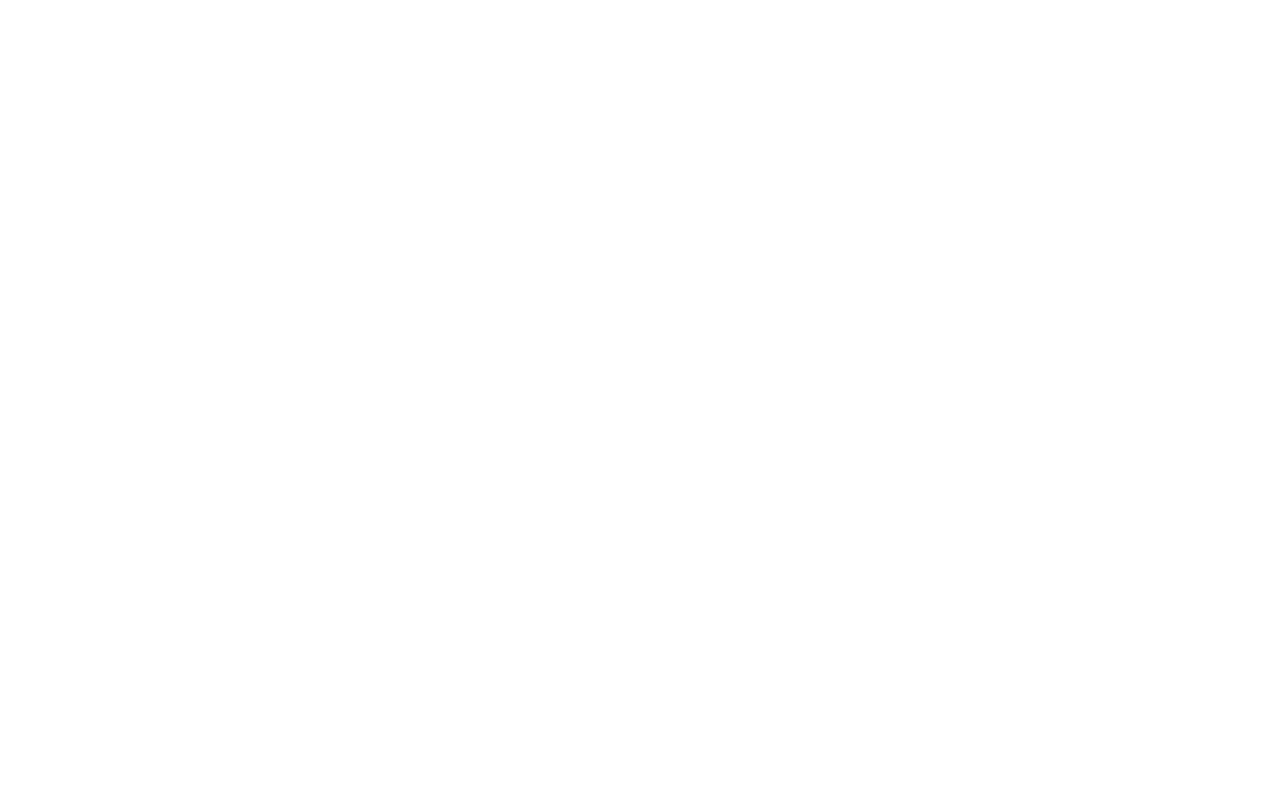
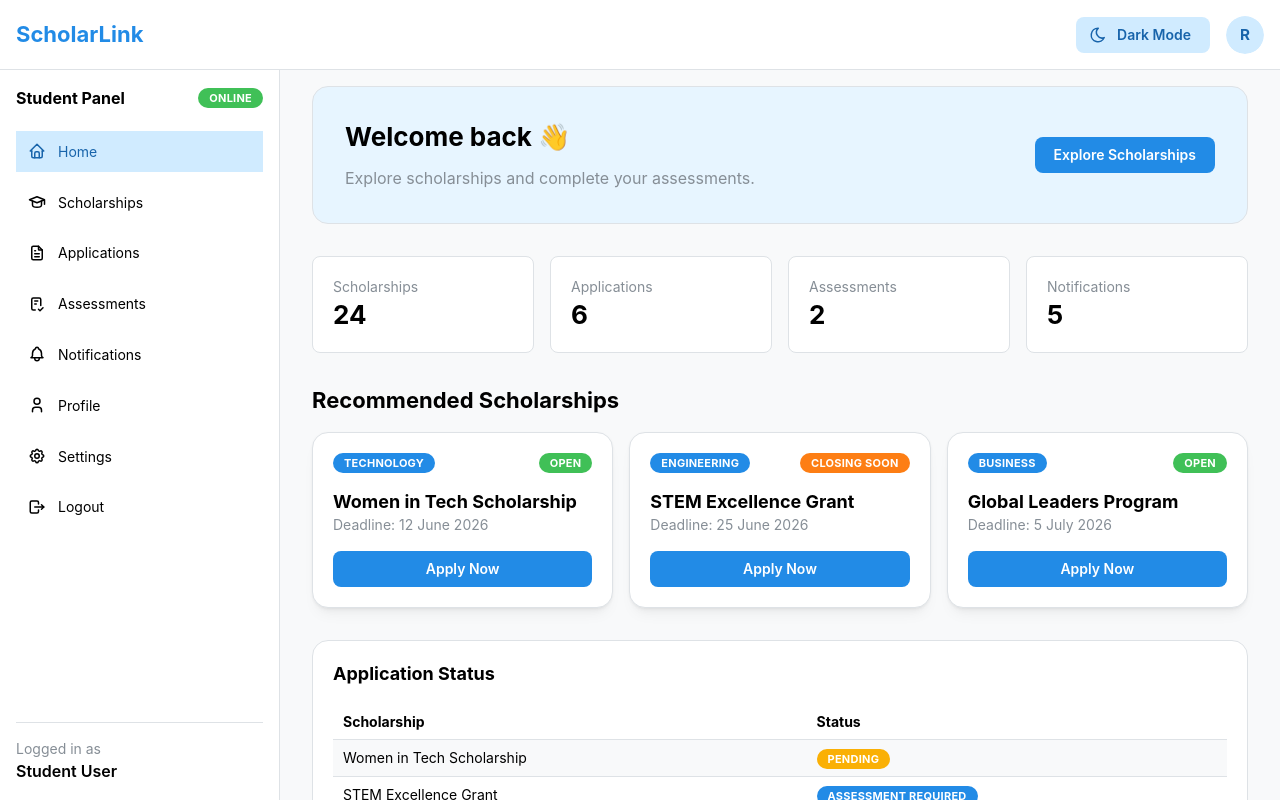
Before and after one commit to SamsonKwizela/Scholar_Link, a React (Vite) app: page /user-dashboard in a window 1280 px wide. Before the commit this address had no page. Shown: the top 800 px of the page. Built offline with nearby package versions, Linux system fonts and the light colour scheme.

Commit message:
added the userdashboard

```diff
--- a/src/App.jsx
+++ b/src/App.jsx
@@ -9,6 +9,7 @@
 import ScholarshipDetails from "./pages/ScholarshipDetails";
 import ApplicationSuccess from "./pages/ApplicationSuccess";
 import ScholarshipAssessment from "./pages/ScholarshipAssessment";
+import Home from "./pages/Home";
 
 function App() {
   return (
@@ -62,6 +63,11 @@
           element={<ApplicationSuccess />}
         />
 
+        <Route
+          path="/user-dashboard"
+          element={<Home/>}
+        />
+
       </Routes>
 
     </BrowserRouter>
--- /dev/null
+++ b/src/pages/Home.jsx
@@ -0,0 +1,302 @@
+import { useState } from "react";
+import {
+  AppShell,
+  Burger,
+  Group,
+  NavLink,
+  Text,
+  Card,
+  SimpleGrid,
+  Badge,
+  Button,
+  ThemeIcon,
+  Stack,
+  Title,
+  Container,
+  ScrollArea,
+  Divider,
+  Table,
+  Avatar,
+  Progress,
+} from "@mantine/core";
+
+import {
+  IconHome,
+  IconSchool,
+  IconFileText,
+  IconChecklist,
+  IconBell,
+  IconSettings,
+  IconLogout,
+  IconUser,
+  IconSun,
+  IconMoon,
+} from "@tabler/icons-react";
+
+import { useNavigate } from "react-router-dom";
+
+function Home() {
+  const navigate = useNavigate();
+
+  const [opened, setOpened] = useState(false);
+  const [colorScheme, setColorScheme] = useState("light");
+
+  const toggleColorScheme = () =>
+    setColorScheme((prev) => (prev === "dark" ? "light" : "dark"));
+
+  // ✅ FIXED NAV ITEMS (WITH ROUTES)
+  const navItems = [
+    { label: "Home", icon: IconHome, path: "/user-dashboard" },
+    { label: "Scholarships", icon: IconSchool, path: "/scholarships" },
+    { label: "Applications", icon: IconFileText, path: "/applications" },
+    { label: "Assessments", icon: IconChecklist, path: "/scholarship-assessment" },
+    { label: "Notifications", icon: IconBell, path: "/notifications" },
+    { label: "Profile", icon: IconUser, path: "/profile" },
+    { label: "Settings", icon: IconSettings, path: "/settings" },
+    { label: "Logout", icon: IconLogout, path: "/login" },
+  ];
+
+  const scholarships = [
+    {
+      title: "Women in Tech Scholarship",
+      field: "Technology",
+      deadline: "12 June 2026",
+      status: "Open",
+    },
+    {
+      title: "STEM Excellence Grant",
+      field: "Engineering",
+      deadline: "25 June 2026",
+      status: "Closing Soon",
+    },
+    {
+      title: "Global Leaders Program",
+      field: "Business",
+      deadline: "5 July 2026",
+      status: "Open",
+    },
+  ];
+
+  const applications = [
+    { scholarship: "Women in Tech Scholarship", status: "Pending" },
+    { scholarship: "STEM Excellence Grant", status: "Assessment Required" },
+    { scholarship: "Africa Education Fund", status: "Approved" },
+  ];
+
+  return (
+    <AppShell
+      padding="md"
+      navbar={{
+        width: 280,
+        breakpoint: "sm",
+        collapsed: { mobile: !opened },
+      }}
+      header={{ height: 70 }}
+      styles={{
+        main: {
+          backgroundColor:
+            colorScheme === "dark" ? "#1A1B1E" : "#F8F9FA",
+        },
+      }}
+    >
+      {/* HEADER */}
+      <AppShell.Header px="md">
+        <Group justify="space-between" h="100%">
+          <Group>
+            <Burger
+              opened={opened}
+              onClick={() => setOpened((o) => !o)}
+              hiddenFrom="sm"
+              size="sm"
+            />
+
+            <Title order={3} c="blue">
+              ScholarLink
+            </Title>
+          </Group>
+
+          <Group>
+            <Button
+              variant="light"
+              onClick={toggleColorScheme}
+              leftSection={
+                colorScheme === "dark" ? (
+                  <IconSun size={18} />
+                ) : (
+                  <IconMoon size={18} />
+                )
+              }
+            >
+              {colorScheme === "dark" ? "Light Mode" : "Dark Mode"}
+            </Button>
+
+            <Avatar radius="xl" color="blue">
+              R
+            </Avatar>
+          </Group>
+        </Group>
+      </AppShell.Header>
+
+      {/* SIDEBAR */}
+      <AppShell.Navbar p="md">
+        <Group justify="space-between" mb="lg">
+          <Text fw={700}>Student Panel</Text>
+          <Badge color="green">Online</Badge>
+        </Group>
+
+        <ScrollArea style={{ flex: 1 }}>
+          <Stack gap="xs">
+            {navItems.map((item, i) => (
+              <NavLink
+                key={i}
+                label={item.label}
+                leftSection={<item.icon size={18} />}
+                active={item.label === "Home"}
+                onClick={() => navigate(item.path)}   // ✅ FIXED HERE
+              />
+            ))}
+          </Stack>
+        </ScrollArea>
+
+        <Divider my="md" />
+
+        <Text size="sm" c="dimmed">
+          Logged in as
+        </Text>
+        <Text fw={600}>Student User</Text>
+      </AppShell.Navbar>
+
+      {/* MAIN */}
+      <AppShell.Main>
+        <Container fluid>
+          {/* WELCOME CARD */}
+          <Card
+            radius="lg"
+            p="xl"
+            mb="xl"
+            withBorder
+            bg={colorScheme === "dark" ? "dark.6" : "blue.0"}
+          >
+            <Group justify="space-between">
+              <div>
+                <Title order={2}>Welcome back 👋</Title>
+                <Text mt="sm" c="dimmed">
+                  Explore scholarships and complete your assessments.
+                </Text>
+              </div>
+
+              <Button onClick={() => navigate("/scholarships")}>
+                Explore Scholarships
+              </Button>
+            </Group>
+          </Card>
+
+          {/* CARDS */}
+          <SimpleGrid cols={{ base: 1, sm: 2, md: 4 }} mb="xl">
+            <Card withBorder p="lg">
+              <Text size="sm" c="dimmed">Scholarships</Text>
+              <Title order={2}>24</Title>
+            </Card>
+
+            <Card withBorder p="lg">
+              <Text size="sm" c="dimmed">Applications</Text>
+              <Title order={2}>6</Title>
+            </Card>
+
+            <Card withBorder p="lg">
+              <Text size="sm" c="dimmed">Assessments</Text>
+              <Title order={2}>2</Title>
+            </Card>
+
+            <Card withBorder p="lg">
+              <Text size="sm" c="dimmed">Notifications</Text>
+              <Title order={2}>5</Title>
+            </Card>
+          </SimpleGrid>
+
+          {/* SCHOLARSHIPS */}
+          <Title order={3} mb="md">
+            Recommended Scholarships
+          </Title>
+
+          <SimpleGrid cols={{ base: 1, md: 3 }} mb="xl">
+            {scholarships.map((item, index) => (
+              <Card key={index} shadow="sm" radius="lg" p="lg" withBorder>
+                <Group justify="space-between" mb="md">
+                  <Badge color="blue">{item.field}</Badge>
+                  <Badge color={item.status === "Open" ? "green" : "orange"}>
+                    {item.status}
+                  </Badge>
+                </Group>
+
+                <Title order={4}>{item.title}</Title>
+                <Text size="sm" c="dimmed" mb="md">
+                  Deadline: {item.deadline}
+                </Text>
+
+                <Button fullWidth onClick={() => navigate("/scholarship/1")}>
+                  Apply Now
+                </Button>
+              </Card>
+            ))}
+          </SimpleGrid>
+
+          {/* APPLICATIONS */}
+          <Card radius="lg" p="lg" withBorder>
+            <Group justify="space-between" mb="md">
+              <Title order={4}>Application Status</Title>
+            </Group>
+
+            <Table striped highlightOnHover>
+              <Table.Thead>
+                <Table.Tr>
+                  <Table.Th>Scholarship</Table.Th>
+                  <Table.Th>Status</Table.Th>
+                </Table.Tr>
+              </Table.Thead>
+
+              <Table.Tbody>
+                {applications.map((app, index) => (
+                  <Table.Tr key={index}>
+                    <Table.Td>{app.scholarship}</Table.Td>
+                    <Table.Td>
+                      <Badge
+                        color={
+                          app.status === "Approved"
+                            ? "green"
+                            : app.status === "Pending"
+                            ? "yellow"
+                            : "blue"
+                        }
+                      >
+                        {app.status}
+                      </Badge>
+                    </Table.Td>
+                  </Table.Tr>
+                ))}
+              </Table.Tbody>
+            </Table>
+          </Card>
+
+          {/* PROGRESS */}
+          <Card radius="lg" p="lg" withBorder mt="xl">
+            <Group justify="space-between" mb="md">
+              <div>
+                <Title order={4}>Profile Completion</Title>
+                <Text size="sm" c="dimmed">
+                  Complete your profile to improve matches.
+                </Text>
+              </div>
+
+              <Badge>75%</Badge>
+            </Group>
+
+            <Progress value={75} size="lg" />
+          </Card>
+        </Container>
+      </AppShell.Main>
+    </AppShell>
+  );
+}
+
+export default Home;
```
